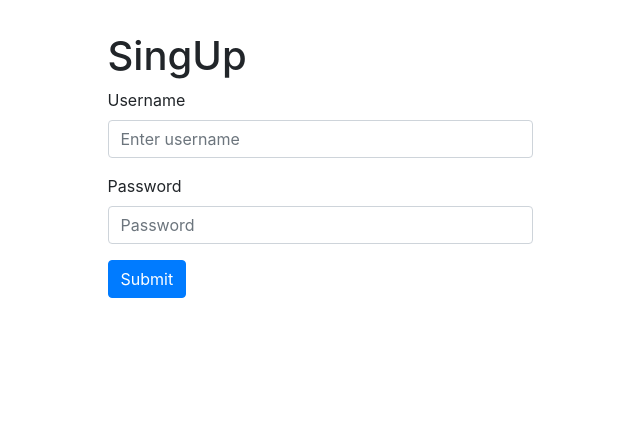
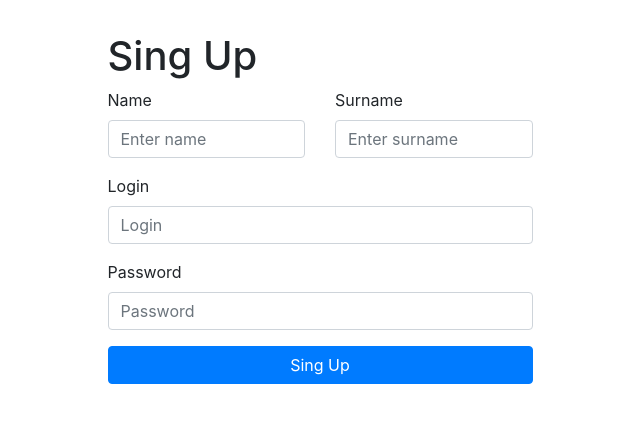
Before and after one commit to eliz-bzh/calendar-todos-fullstack, a React (Create React App) app in the folder frontend/: page /register in a window 1280 px wide. Shown: the top 422 px of the page, without its empty margins (320-960 px from the left). Built offline with nearby package versions, Linux system fonts and the light colour scheme.

Commit message:
component SingUp add toast, inputs, initialState object

```diff
--- a/frontend/src/pages/SingUp.js
+++ b/frontend/src/pages/SingUp.js
@@ -3,44 +3,79 @@ import './pages.css';
 import axios from "axios";
 import { useNavigate } from "react-router-dom";
 
+const initialState = {
+    name: '',
+    surname: '',
+    login: '',
+    password: '',
+    toastMessage: ''
+}
+
 const SingUp = () => {
 
-    const [username, setUsername] = useState('');
-    const [password, setPassword] = useState('');
+    const [state, setState] = useState(initialState);
+    const { name, surname, login, password, toastMessage } = state;
 
     const navigate = useNavigate();
 
     const handleSubmit = (e) => {
         e.preventDefault();
         axios.post('/api/users/create', {
-            name: username,
+            name: `${name} ${surname}`,
             role: 'user',
-            login: username,
+            login: login,
             password: password
         })
-        .then(({status, data})=>{
-            if(status === 200){
-                navigate("/login");
-                setUsername('');
-                setPassword('');
-            }else{console.log(data);}
+        .then(({data})=>{
+            console.log(data);
+            if(data.login){
+                setState(prevState => ({...prevState, toastMessage: data.message}))
+                setTimeout(()=>{
+                    setState(initialState);
+                    navigate("/login")
+                }, 500);
+            }else{
+                setState(prevState => ({...prevState, toastMessage: data.message}))
+                setTimeout(()=>setState(prevState => ({...prevState, toastMessage: ''})), 6000);
+            }
         })
         .catch((e)=>console.log(e))
     }
 
     return(
+
         <div className="container-pages">
-            <h1>SingUp</h1>
+            {(toastMessage !== '') ? (
+            <div style={{position: "absolute", top:'1rem', right:'1rem'}}>
+                <div class='toast d-flex w-100 align-items-center text-bg-primary border-0 fade show' style={{paddingRight: '0.75rem'}} role="alert" aria-live="assertive" aria-atomic="true">
+                    <div class="toast-body">{toastMessage}</div>
+                    <button type="button" class="btn-close btn-close-white" aria-label="Close" onClick={()=>setState(prevState => ({...prevState, toastMessage: ''}))}></button>
+                </div>
+            </div>) : null}
+
+            <h1>Sing Up</h1>
             <form onSubmit={handleSubmit}>
                 <div className="form-group">
-                    <label>Username</label>
-                    <input type="name" className="form-control" id="exampleInputEmail1" aria-describedby="emailHelp" placeholder="Enter username" value={username} onChange={(e)=>setUsername(e.target.value)} />
+                    <div className="row">
+                        <div className="col">
+                            <label>Name</label>
+                            <input type="name" required className="form-control" id="exampleInputName" placeholder="Enter name" value={name} onChange={(e)=>setState(prevState => ({...prevState, name: e.target.value}))} />
+                        </div>
+                        <div className="col">
+                            <label>Surname</label>
+                            <input type="name" required className="form-control" id="exampleInputSurname" placeholder="Enter surname" value={surname} onChange={(e)=>setState(prevState => ({...prevState, surname: e.target.value}))} />
+                        </div>
+                    </div>
+                </div>
+                <div className="form-group">
+                    <label>Login</label>
+                    <input type="name" required className="form-control" id="exampleInputLogin" placeholder="Login" value={login} onChange={(e)=>setState(prevState => ({...prevState, login: e.target.value}))} />
                 </div>
                 <div className="form-group">
                     <label>Password</label>
-                    <input type="password" className="form-control" id="exampleInputPassword1" placeholder="Password" value={password} onChange={(e)=>setPassword(e.target.value)} />
+                    <input type="password" required className="form-control" id="exampleInputPassword" placeholder="Password" value={password} onChange={(e)=>setState(prevState => ({...prevState, password: e.target.value}))} />
                 </div>
-                <button type="submit" className="btn btn-primary">Submit</button>
+                <button type="submit" className="btn btn-primary btn-block">Sing Up</button>
             </form>
         </div>
     )
```
